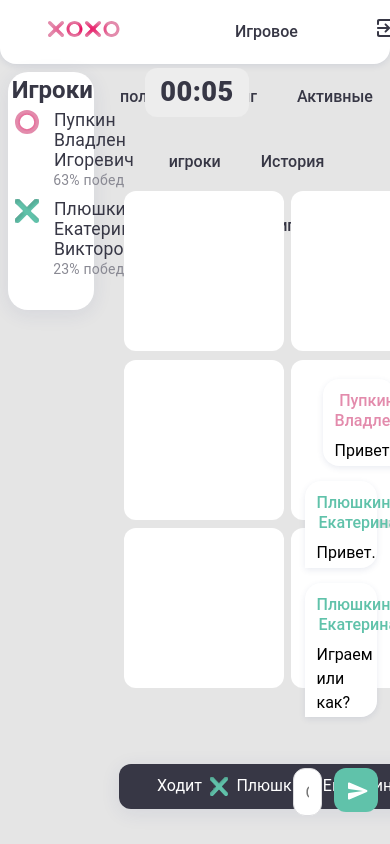
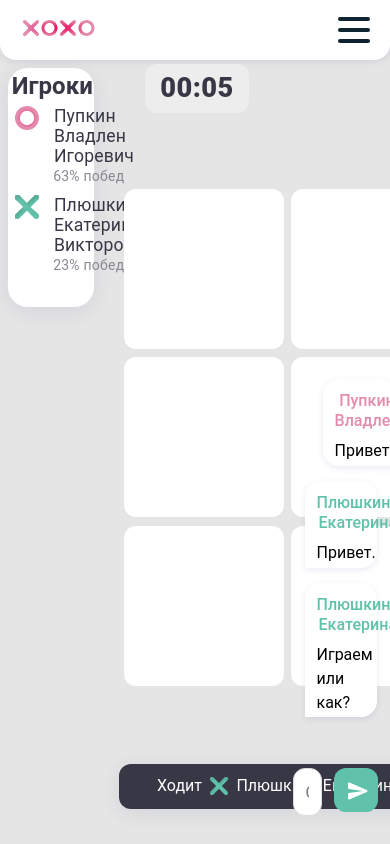
Before and after one commit to kl1mmm/tic-tac-toe-etagi, a Vue app: page /game in a window 390 px wide. Shown: the top 844 px of the page. Built offline with nearby package versions, Linux system fonts and the light colour scheme.

Commit message:
Gets burger-menu for phones

```diff
--- a/src/components/UI/MyIconButton.vue
+++ b/src/components/UI/MyIconButton.vue
@@ -25,7 +25,11 @@ button svg {
   fill: #373745;
 }
 
-button:hover svg {
+.ExitBtn:hover svg {
   fill: #3BA189;
 }
+
+.phoneExitBtn:hover svg {
+  fill: #373745;
+}
 </style>
--- a/src/components/UI/MyNavbar.vue
+++ b/src/components/UI/MyNavbar.vue
@@ -27,6 +27,32 @@
       <MyIconButton @click="$router.push('/')" class="ExitBtn"></MyIconButton>
     </div>
   </header>
+  <nav>
+    <div class="navbarPhone">
+      <div class="container nav-container">
+        <input class="checkbox" type="checkbox" name="" id=""/>
+        <div class="hamburger-lines">
+          <span class="line line1"></span>
+          <span class="line line2"></span>
+          <span class="line line3"></span>
+        </div>
+        <div class="logo">
+          <img src="@/components/UI/pics/logo.svg" alt="XOXO" style="width: 72px; height: 16px;">
+        </div>
+        <div class="menu-items">
+          <li><a @click="$router.push('/game/')" href="#">Игровое поле</a></li>
+          <li><a @click="$router.push('/rating/')" href="#">Рейтинг</a></li>
+          <li><a @click="$router.push('/sessions/')" href="#">Активные игроки</a></li>
+          <li><a @click="$router.push('/history/')" href="#">История игр</a></li>
+          <li><a @click="$router.push('/players-list/')" href="#">Список игроков</a></li>
+          <li><a class="item-leave" @click="$router.push('/')" href="#">Выйти
+            <MyIconButton class="phoneExitBtn"></MyIconButton>
+          </a>
+          </li>
+        </div>
+      </div>
+    </div>
+  </nav>
 </template>
 
 <script>
@@ -39,6 +65,10 @@ export default {
 </script>
 
 <style scoped>
+.navbarPhone {
+  display: none;
+}
+
 .navbar {
   display: flex;
   justify-content: space-between;
@@ -68,4 +98,170 @@ export default {
   margin-left: 2.5em;
 }
 
+@media screen and (max-width: 905px) {
+  * {
+    margin: 0;
+    padding: 0;
+    box-sizing: border-box;
+  }
+
+  .navbar {
+    display: none;
+  }
+
+  .container {
+    max-width: 905px;
+    width: 100%;
+    margin: auto;
+  }
+
+  .navbarPhone {
+    display: block;
+    width: 100%;
+    background: #FFFFFF;
+    box-shadow: 0 2px 6px rgba(44, 57, 121, 0.1);
+    border-radius: 0 0 16px 16px;
+  }
+
+  .nav-container {
+    display: flex;
+    justify-content: space-between;
+    align-items: center;
+    height: 62px;
+  }
+
+  .navbarPhone .menu-items {
+    display: flex;
+  }
+
+  .navbarPhone .nav-container li {
+    list-style: none;
+  }
+
+  .navbarPhone .nav-container a {
+    text-decoration: none;
+    color: #0e2431;
+    font-weight: 700;
+    font-size: 0.9em;
+    font-style: normal;
+    padding: 0.7rem;
+  }
+
+  .menu-items .item-leave {
+    display: flex;
+    align-content: center;
+  }
+
+  .phoneExitBtn {
+    margin-left: 5%;
+  }
+
+  .navbarPhone.nav-container a:hover {
+    font-weight: bolder;
+  }
+
+  .nav-container {
+    display: block;
+    position: relative;
+    height: 60px;
+  }
+
+  .nav-container .checkbox {
+    position: absolute;
+    display: block;
+    height: 32px;
+    width: 32px;
+    top: 20px;
+    right: 20px;
+    z-index: 5;
+    opacity: 0;
+    cursor: pointer;
+  }
+
+  .nav-container .hamburger-lines {
+    height: 26px;
+    width: 32px;
+    position: absolute;
+    top: 17px;
+    right: 20px;
+    z-index: 2;
+    display: flex;
+    flex-direction: column;
+    justify-content: space-between;
+  }
+
+  .nav-container .hamburger-lines .line {
+    display: block;
+    height: 4px;
+    width: 100%;
+    border-radius: 10px;
+    background: #0e2431;
+  }
+
+  .nav-container .hamburger-lines .line1 {
+    transform-origin: 0 0;
+    transition: transform 0.4s ease-in-out;
+  }
+
+  .nav-container .hamburger-lines .line2 {
+    transition: transform 0.2s ease-in-out;
+  }
+
+  .nav-container .hamburger-lines .line3 {
+    transform-origin: 0 100%;
+    transition: transform 0.4s ease-in-out;
+  }
+
+  .navbarPhone .menu-items {
+    padding-top: 85px;
+    width: 100%;
+    transform: translateY(-150%);
+    display: flex;
+    flex-direction: column;
+    padding-left: 50px;
+    transition: transform 0.5s ease-in-out;
+    text-align: left;
+    justify-content: flex-start;
+    align-items: flex-start;
+    background: #FFFFFF;
+    box-shadow: 0 2px 6px rgba(44, 57, 121, 0.1);
+    border-radius: 0 0 16px 16px;
+  }
+
+  .navbarPhone .menu-items li {
+    margin-bottom: 1.2rem;
+    font-size: 1.5rem;
+    font-weight: 500;
+  }
+
+  .logo {
+    position: absolute;
+    top: 30%;
+    left: 1.2em;
+    font-size: 1.2rem;
+    color: #0e2431;
+  }
+
+  .nav-container input[type="checkbox"]:checked ~ .menu-items {
+    transform: translateX(0);
+  }
+
+  .nav-container input[type="checkbox"]:checked ~ .hamburger-lines .line1 {
+    transform: rotate(45deg);
+  }
+
+  .nav-container input[type="checkbox"]:checked ~ .hamburger-lines .line2 {
+    transform: scaleY(0);
+  }
+
+  .nav-container input[type="checkbox"]:checked ~ .hamburger-lines .line3 {
+    transform: rotate(-45deg);
+  }
+
+  .nav-container input[type="checkbox"]:checked ~ .logo {
+    transition: opacity 1s;
+    opacity: 0;
+  }
+}
+
 </style>
```
